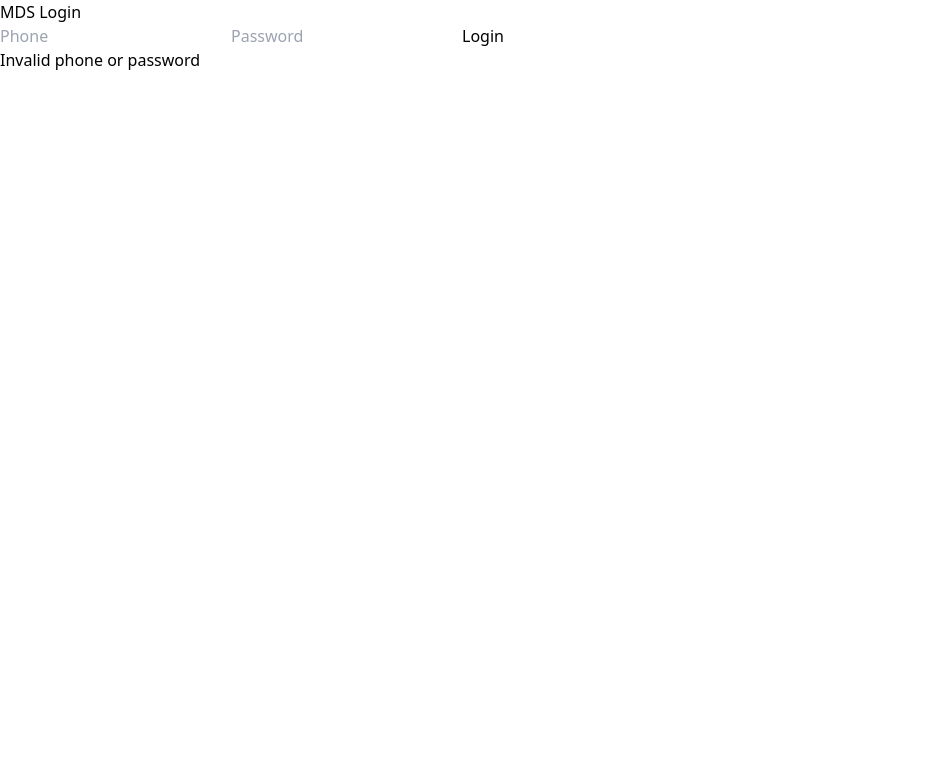
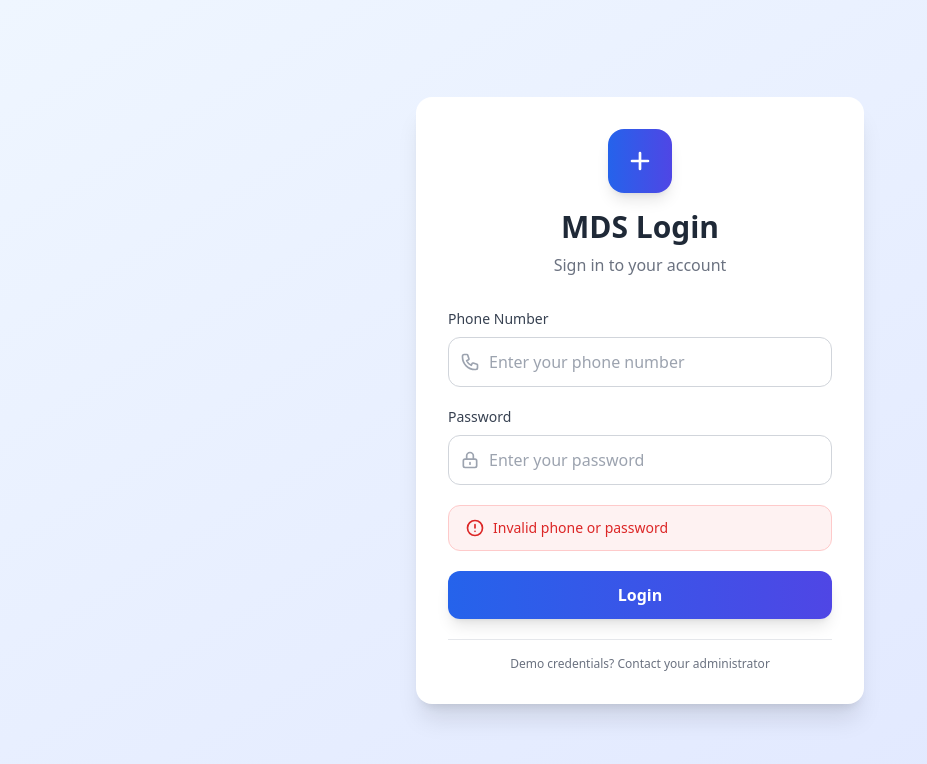
Before and after one commit to Dhiraj73Ray/Milk-Delivery-System, a React app in the folder Frontend/: page / in a window 1280 px wide. Both pictures are taken after a click on the button "Login". Shown: the top 764 px of the page, without its empty margins (0-927 px from the left). Built offline with nearby package versions, Linux system fonts and the light colour scheme; no server answers; the HTML template or start-up script is replaced by a standard one.

Commit message:
add tailwind css in login page

```diff
--- a/Frontend/src/index.css
+++ b/Frontend/src/index.css
@@ -1,3 +1,13 @@
 @tailwind base;
 @tailwind components;
 @tailwind utilities;
+
+@keyframes shake {
+  0%, 100% { transform: translateX(0); }
+  10%, 30%, 50%, 70%, 90% { transform: translateX(-2px); }
+  20%, 40%, 60%, 80% { transform: translateX(2px); }
+}
+
+.animate-shake {
+  animation: shake 0.5s ease-in-out;
+}
--- a/Frontend/src/pages/LoginPage.jsx
+++ b/Frontend/src/pages/LoginPage.jsx
@@ -8,28 +8,26 @@
   const [phone, setPhone] = useState("")
   const [password, setPassword] = useState("")
   const [error, setError] = useState(null)
+  const [isLoading, setIsLoading] = useState(false)
 
   const { login } = useAuth()
   const navigate = useNavigate()
 
   async function handleLogin() {
+    setIsLoading(true)
+    setError(null)
+
     try {
       const response = await api.post("/auth/login", {
         phone: phone,
         password: password,
       })
 
-      // console.log("response data: ", response.data)
-
       const token = response.data.access_token
       const role = response.data.role
 
-      // console.log("token:", token)
-      // console.log("role:", role)
-
       login(token, role)
 
-      // console.log("navigating to dashboard")
       if (role === "admin") {
         navigate("/dashboard")
       } else {
@@ -38,26 +36,111 @@
 
     } catch (err) {
       setError("Invalid phone or password")
+    } finally {
+      setIsLoading(false)
     }
   }
 
   return (
+    <div className="min-h-screen bg-gradient-to-br from-blue-50 to-indigo-100 flex items-center justify-center p-4">
+      <div className="w-full max-w-md">
+        {/* Card */}
+        <div className="bg-white rounded-2xl shadow-xl p-8">
+          {/* Logo/Header */}
+          <div className="text-center mb-8">
+            <div className="mx-auto w-16 h-16 bg-gradient-to-r from-blue-600 to-indigo-600 rounded-2xl flex items-center justify-center mb-4 shadow-lg">
+              <svg className="w-8 h-8 text-white" fill="none" stroke="currentColor" viewBox="0 0 24 24">
+                <path strokeLinecap="round" strokeLinejoin="round" strokeWidth={2} d="M12 6v6m0 0v6m0-6h6m-6 0H6" />
+              </svg>
+            </div>
+            <h2 className="text-3xl font-bold text-gray-800">MDS Login</h2>
+            <p className="text-gray-500 mt-2">Sign in to your account</p>
+          </div>
+
+          {/* Form */}
+          <div className="space-y-5">
+            {/* Phone Input */}
             <div>
-      <h2>MDS Login</h2>
+              <label className="block text-sm font-medium text-gray-700 mb-2">
+                Phone Number
+              </label>
+              <div className="relative">
+                <div className="absolute inset-y-0 left-0 pl-3 flex items-center pointer-events-none">
+                  <svg className="h-5 w-5 text-gray-400" fill="none" stroke="currentColor" viewBox="0 0 24 24">
+                    <path strokeLinecap="round" strokeLinejoin="round" strokeWidth={2} d="M3 5a2 2 0 012-2h3.28a1 1 0 01.948.684l1.498 4.493a1 1 0 01-.502 1.21l-2.257 1.13a11.042 11.042 0 005.516 5.516l1.13-2.257a1 1 0 011.21-.502l4.493 1.498a1 1 0 01.684.949V19a2 2 0 01-2 2h-1C9.716 21 3 14.284 3 6V5z" />
+                  </svg>
+                </div>
                 <input
                   type="text"
-        placeholder="Phone"
+                  placeholder="Enter your phone number"
                   value={phone}
                   onChange={(e) => setPhone(e.target.value)}
+                  className="w-full pl-10 pr-4 py-3 border border-gray-300 rounded-xl focus:outline-none focus:ring-2 focus:ring-blue-500 focus:border-transparent transition duration-200"
+                  onKeyPress={(e) => e.key === 'Enter' && handleLogin()}
                 />
+              </div>
+            </div>
+
+            {/* Password Input */}
+            <div>
+              <label className="block text-sm font-medium text-gray-700 mb-2">
+                Password
+              </label>
+              <div className="relative">
+                <div className="absolute inset-y-0 left-0 pl-3 flex items-center pointer-events-none">
+                  <svg className="h-5 w-5 text-gray-400" fill="none" stroke="currentColor" viewBox="0 0 24 24">
+                    <path strokeLinecap="round" strokeLinejoin="round" strokeWidth={2} d="M12 15v2m-6 4h12a2 2 0 002-2v-6a2 2 0 00-2-2H6a2 2 0 00-2 2v6a2 2 0 002 2zm10-10V7a4 4 0 00-8 0v4h8z" />
+                  </svg>
+                </div>
                 <input
                   type="password"
-        placeholder="Password"
+                  placeholder="Enter your password"
                   value={password}
                   onChange={(e) => setPassword(e.target.value)}
+                  className="w-full pl-10 pr-4 py-3 border border-gray-300 rounded-xl focus:outline-none focus:ring-2 focus:ring-blue-500 focus:border-transparent transition duration-200"
+                  onKeyPress={(e) => e.key === 'Enter' && handleLogin()}
                 />
-      <button onClick={handleLogin}>Login</button>
-      {error && <p>{error}</p>}
+              </div>
+            </div>
+
+            {/* Error Message */}
+            {error && (
+              <div className="bg-red-50 border border-red-200 text-red-600 px-4 py-3 rounded-xl flex items-center gap-2 animate-shake">
+                <svg className="h-5 w-5" fill="none" stroke="currentColor" viewBox="0 0 24 24">
+                  <path strokeLinecap="round" strokeLinejoin="round" strokeWidth={2} d="M12 8v4m0 4h.01M21 12a9 9 0 11-18 0 9 9 0 0118 0z" />
+                </svg>
+                <span className="text-sm">{error}</span>
+              </div>
+            )}
+
+            {/* Login Button */}
+            <button
+              onClick={handleLogin}
+              disabled={isLoading}
+              className="w-full bg-gradient-to-r from-blue-600 to-indigo-600 text-white py-3 rounded-xl font-semibold hover:from-blue-700 hover:to-indigo-700 transform hover:scale-[1.02] transition-all duration-200 disabled:opacity-50 disabled:cursor-not-allowed disabled:hover:scale-100 shadow-lg"
+            >
+              {isLoading ? (
+                <div className="flex items-center justify-center gap-2">
+                  <svg className="animate-spin h-5 w-5 text-white" xmlns="http://www.w3.org/2000/svg" fill="none" viewBox="0 0 24 24">
+                    <circle className="opacity-25" cx="12" cy="12" r="10" stroke="currentColor" strokeWidth="4"></circle>
+                    <path className="opacity-75" fill="currentColor" d="M4 12a8 8 0 018-8V0C5.373 0 0 5.373 0 12h4zm2 5.291A7.962 7.962 0 014 12H0c0 3.042 1.135 5.824 3 7.938l3-2.647z"></path>
+                  </svg>
+                  <span>Logging in...</span>
+                </div>
+              ) : (
+                "Login"
+              )}
+            </button>
+
+            {/* Demo Credentials Hint */}
+            <div className="mt-6 pt-4 border-t border-gray-200">
+              <p className="text-xs text-center text-gray-500">
+                Demo credentials? Contact your administrator
+              </p>
+            </div>
+          </div>
+        </div>
+      </div>
     </div>
   )
 }
```
Lines whose indentation alone changed are shown as unchanged.
